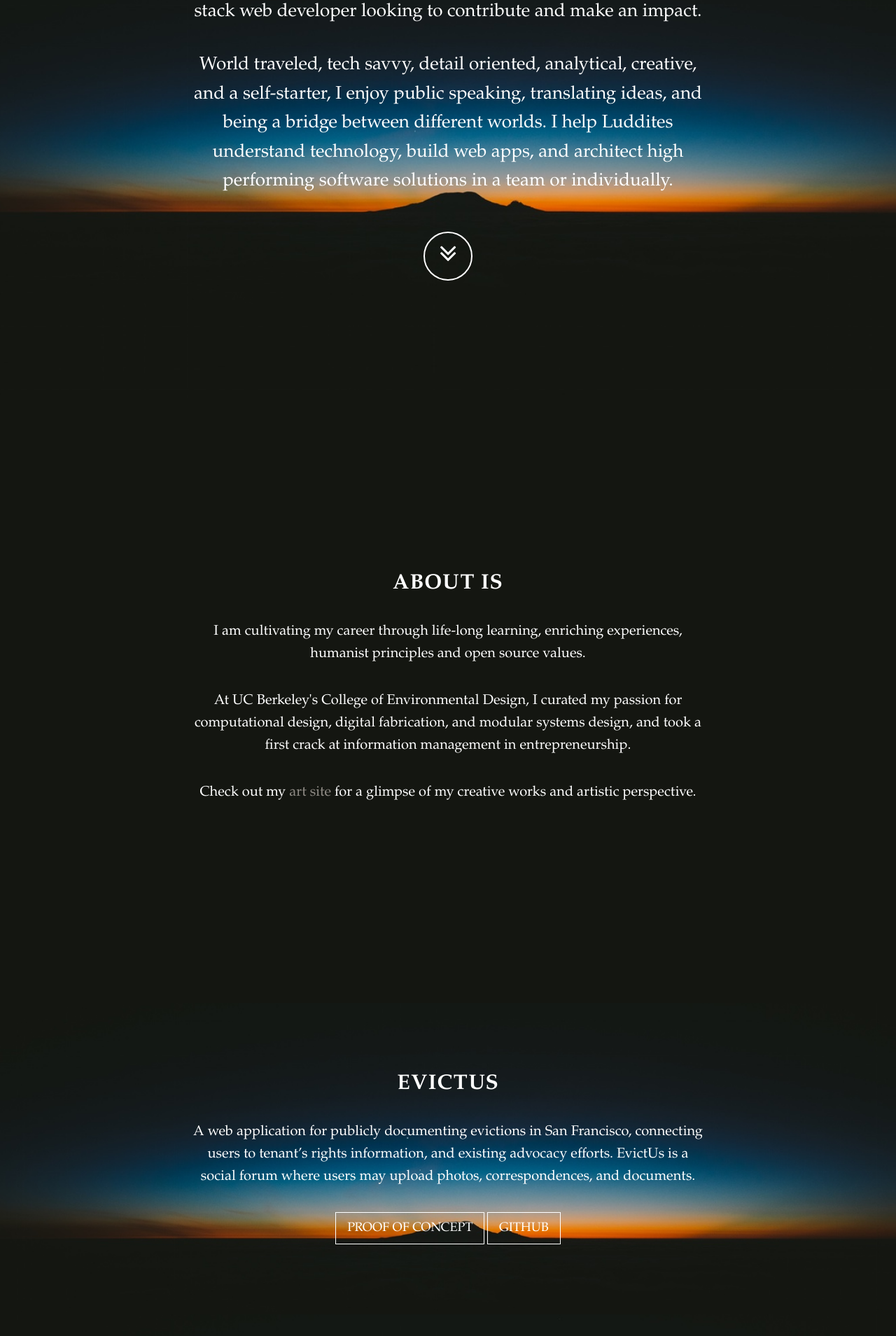
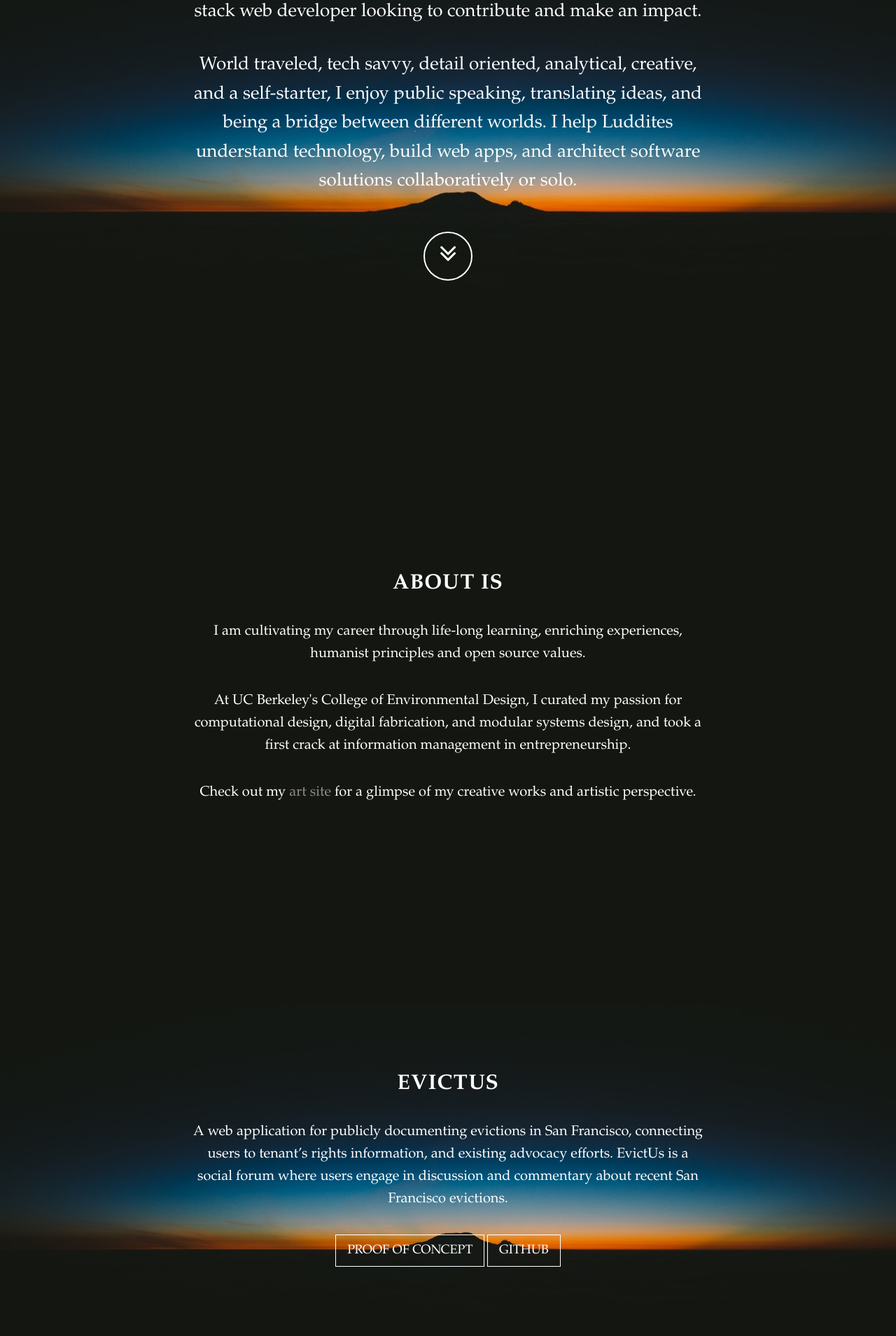
Before and after one commit to mcolver/is-angieri, a PHP site: page /views/index.html in a window 1280 px wide. Shown: the part 232-2141 px from the top of the page at 70% size. Run offline with PHP 8.4, Linux system fonts and the light colour scheme; some libraries are stand-ins or nearby versions.

Commit message:
updated textual content

```diff
--- a/public/css/styles.css
+++ b/public/css/styles.css
@@ -14,7 +14,7 @@ html {
 
 /*Not neccessary in your layout -- only here for the demo page layout styles*/
 
-.half {width:50%;height:100%;display:inline-block;float:left;position:relative;}
+.half {width:100%;height:100%;display:inline-block;float:left;position:relative;}
 .iphone-container {
     display: center;
 }
--- a/views/index.html
+++ b/views/index.html
@@ -73,7 +73,7 @@
               <!-- <h1 class="brand-heading">Is Angieri</h1> -->
               <p class="intro-text">Hello! My name is Is Angieri, and I'm an Oakland based full stack web developer looking to contribute and make an impact.
               </p>
-              <p class="intro-text">World traveled, tech savvy, detail oriented, analytical, creative, and a self-starter, I enjoy public speaking, translating ideas, and being a bridge between different worlds. I help Luddites understand technology, build web apps, and architect high performing software solutions in a team or individually.</p>
+              <p class="intro-text">World traveled, tech savvy, detail oriented, analytical, creative, and a self-starter, I enjoy public speaking, translating ideas, and being a bridge between different worlds. I help Luddites understand technology, build web apps, and architect software solutions collaboratively or solo.</p>
               <a href="#about" class="btn btn-circle page-scroll">
                 <i class="fa fa-angle-double-down animated"></i>
               </a>
@@ -101,7 +101,7 @@
         <div class="container">
           <div class="col-lg-8 col-lg-offset-2">
             <h2>EvictUs</h2>
-            <p>A web application for publicly documenting evictions in San Francisco, connecting users to tenant’s rights information, and existing advocacy efforts. EvictUs is a social forum where users may upload photos, correspondences, and documents.</p>
+            <p>A web application for publicly documenting evictions in San Francisco, connecting users to tenant’s rights information, and existing advocacy efforts. EvictUs is a social forum where users engage in discussion and commentary about recent San Francisco evictions.</p>
             <a href="https://sf-evictions-feed.herokuapp.com/" class="btn btn-default btn-lg">Proof of Concept</a>
             <a href="https://github.com/isangieri/sf-eviction-feed" class="btn btn-default btn-lg">Github</a>
           </div>
@@ -148,10 +148,46 @@
       </div>
     </section>
 
-    <!-- Map Section -->
-    <div id="map"></div>
-
-
+    <!-- Mock Up Section -->
+    <!-- <div class="half dark"> -->
+      <!-- <div class="iphone-container"> -->
+        <!-- <div class="phone-shape small"> -->
+          <!-- <span class="button-one buttons"></span> -->
+          <!-- <span class="button-two buttons"></span> -->
+          <!-- <span class="button-three buttons"></span> -->
+          <!-- <span class="button-four button last"></span> -->
+          <!-- <div class="top-details"> -->
+            <!-- <span class="camera"></span> -->
+            <!-- <span class="circle"></span> -->
+            <!-- <span class="speaker"></span> -->
+          <!-- </div> -->
+          <!-- <div class="phone-screen"> -->
+            <!-- <img src="../images/animatedornages99398.gif" height="100%" width="100%" />--> -->
+          <!-- </div> -->
+          <!-- <div class="circle-button"></div> -->
+        <!-- </div> -->
+      <!-- </div> -->
+    <!-- </div> -->
+<!--  -->
+    <!-- <div class="half light"> -->
+      <!-- <div class="iphone-container"> -->
+        <!-- <div class="phone-shape small"> -->
+          <!-- <span class="button-one buttons"></span> -->
+          <!-- <span class="button-two buttons"></span> -->
+          <!-- <span class="button-three buttons"></span> -->
+          <!-- <span class="button-four button last"></span> -->
+          <!-- <div class="top-details"> -->
+            <!-- <span class="camera"></span> -->
+            <!-- <span class="circle"></span> -->
+            <!-- <span class="speaker"></span> -->
+          <!-- </div> -->
+          <!-- <div class="phone-screen"> -->
+            <!-- Put your screenshot here <img src="yourscreen.png" height="100%" width="100%" /> -->
+          <!-- </div> -->
+          <!-- <div class="circle-button"></div> -->
+        <!-- </div> -->
+      <!-- </div> -->
+    <!-- </div> -->
 
     <!-- Footer -->
     <footer>
```
